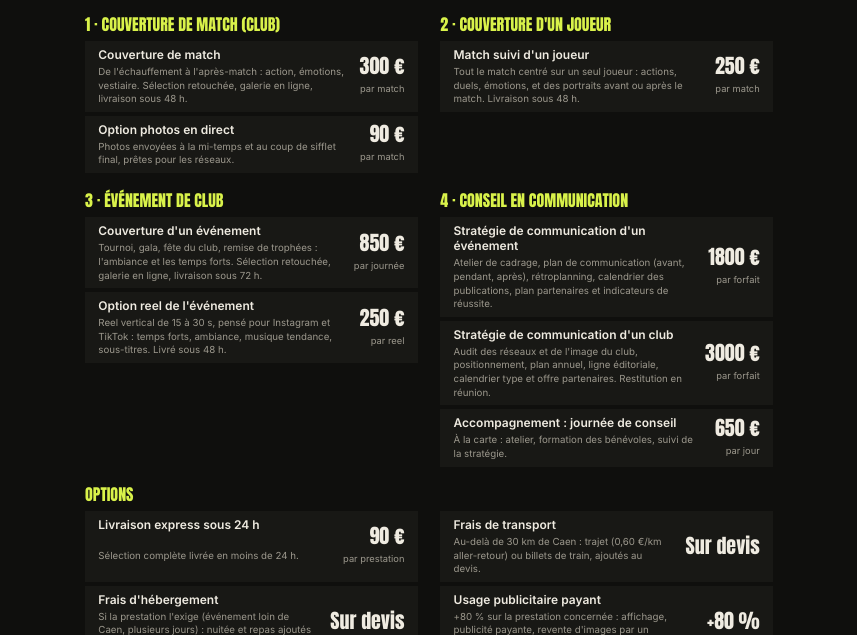
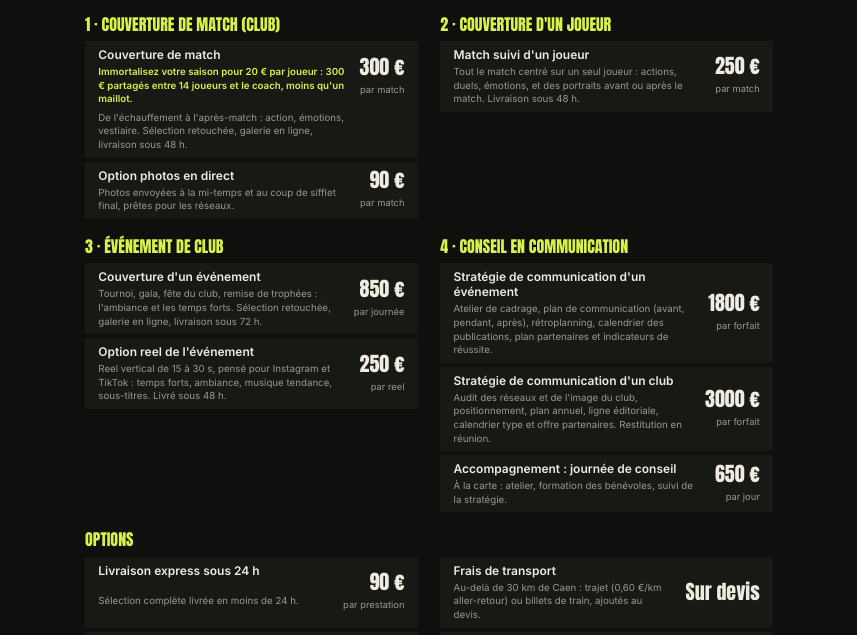
Before and after one commit to gabrieltndr/gabrieltndr.github.io, a plain HTML site: page photo/outils/tarifs.html in a window 1280 px wide. Shown: the part 97-732 px from the top of the page, without its empty margins (211-1068 px from the left). Drawn offline with Linux system fonts and the light colour scheme.

Commit message:
Accroche couverture de match : saison immortalisée pour moins de 25 € par joueur
Co-Authored-By: Claude Opus 5.5 <noreply@anthropic.com>
Claude-Session: https://claude.ai/code/session_01LJWR9Ldau5SUrgzu42dPZc

```diff
--- a/photo/outils/tarifs.html
+++ b/photo/outils/tarifs.html
@@ -39,6 +39,7 @@ footer .h{font-size:14pt}
 .print{position:fixed;right:16px;bottom:16px;background:var(--acc);color:#111;border:0;padding:12px 18px;font:600 13px Inter,sans-serif;letter-spacing:.08em;text-transform:uppercase;cursor:pointer}
 @media print{.print{display:none}}
 @media screen and (max-width:820px){.page{width:100%}header{flex-direction:column;align-items:start}header p{text-align:left}}
+.row .acr{color:#D9F24A;font-weight:600;margin-bottom:2px}
 </style>
 </head>
 <body>
@@ -56,7 +57,7 @@ const T=window.TARIFS,esc=t=>String(t).replace(/[&<>"']/g,c=>({'&':'&amp;','<':'
 const fmt=p=>(p%1?p.toFixed(2).replace('.',','):p)+' €';
 document.getElementById('maj').textContent=T.maj;
 const cats=[...new Set(T.prestations.map(p=>p.cat))];
-const row=o=>`<div class="row"><b>${esc(o.nom)}</b><div class="pr"><strong>${o.pct?'+'+o.pct+' %':o.prix?esc(fmt(o.prix)):'Sur devis'}</strong><span>${o.prix&&o.unite?'par '+esc(o.unite):''}</span></div><p>${esc(o.detail)}</p></div>`;
+const row=o=>`<div class="row"><b>${esc(o.nom)}</b><div class="pr"><strong>${o.pct?'+'+o.pct+' %':o.prix?esc(fmt(o.prix)):'Sur devis'}</strong><span>${o.prix&&o.unite?'par '+esc(o.unite):''}</span></div>${o.accroche?`<p class="acr">${esc(o.accroche)}</p>`:''}<p>${esc(o.detail)}</p></div>`;
 document.getElementById('m').innerHTML=cats.map(c=>`<section class="cat"><h2>${esc(c)}</h2>${T.prestations.filter(p=>p.cat===c).map(row).join('')}</section>`).join('')+
  `<section class="cat opt"><h2>Options</h2><div class="og">${T.options.map(row).join('')}</div></section><ul class="cond">${T.conditions.map(c=>`<li>${esc(c)}</li>`).join('')}</ul>`;
 }
--- a/photo/outils/tarifs.js
+++ b/photo/outils/tarifs.js
@@ -4,6 +4,7 @@ window.TARIFS = {
   maj: "Novembre 2026",
   prestations: [
     { id: "match", cat: "1 · Couverture de match (club)", nom: "Couverture de match", prix: 300, unite: "match",
+      accroche: "Immortalisez votre saison pour 20 € par joueur : 300 € partagés entre 14 joueurs et le coach, moins qu'un maillot.",
       detail: "De l'échauffement à l'après-match : action, émotions, vestiaire. Sélection retouchée, galerie en ligne, livraison sous 48 h." },
     { id: "match-live", cat: "1 · Couverture de match (club)", nom: "Option photos en direct", prix: 90, unite: "match",
       detail: "Photos envoyées à la mi-temps et au coup de sifflet final, prêtes pour les réseaux." },
```
Also changed, not shown: photo/en/index.html (+2 -1 lines), photo/index.html (+2 -1 lines), 1 other file.
